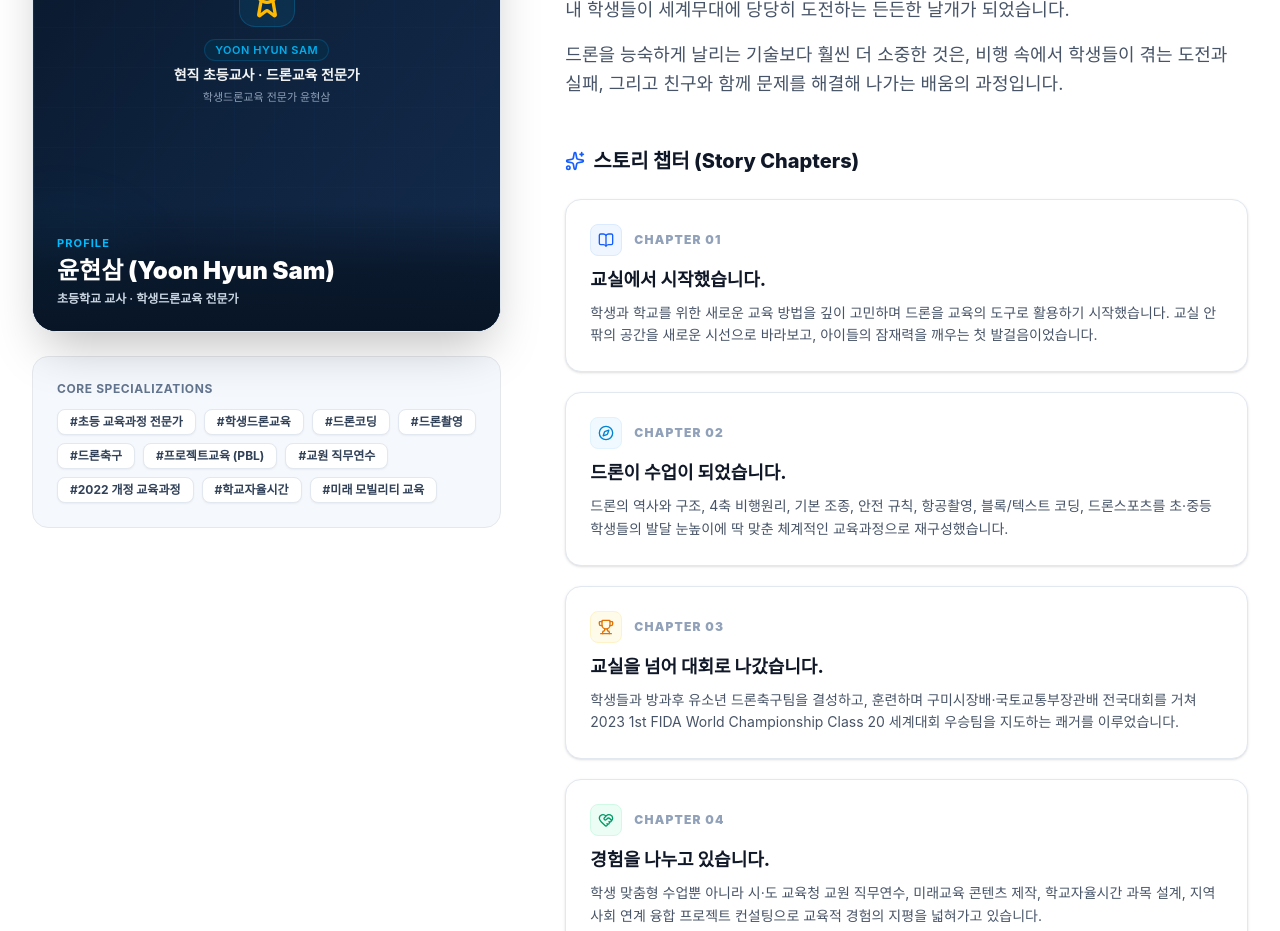
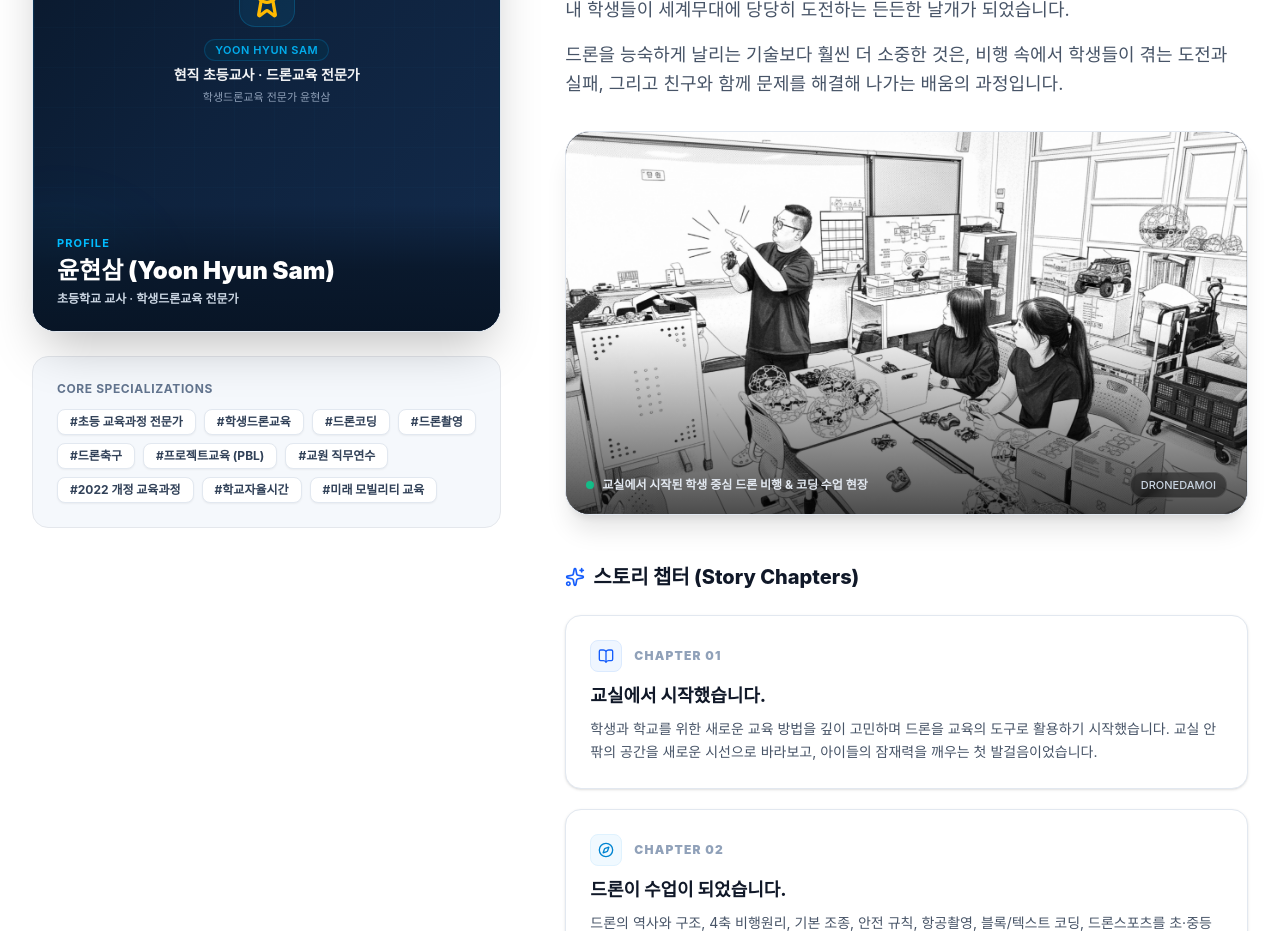
Before and after one commit to gustka0330/dronedamoi, a Next.js app: page /about in a window 1280 px wide. Shown: the part 940-1871 px from the top of the page. Built offline with nearby package versions, Linux system fonts and the light colour scheme.

Commit message:
feat: add classroom drone instruction sketch photo with chalkboard focus to about page

```diff
--- a/src/app/about/page.tsx
+++ b/src/app/about/page.tsx
@@ -163,6 +163,34 @@ export default function AboutPage() {
                     비행 속에서 학생들이 겪는 도전과 실패, 그리고 친구와 함께 문제를 해결해 나가는 배움의 과정입니다.
                   </p>
                 </div>
+
+                {/* Classroom Drone Class Illustration Showcase */}
+                <div className="mt-8 relative rounded-3xl overflow-hidden border border-slate-200 shadow-xl bg-slate-950 group">
+                  <div className="relative aspect-[16/9] w-full">
+                    <ImageWithFallback
+                      src="/images/about-classroom.jpg"
+                      alt="드론 교육 수업 현장 - 칠판과 드론 비행원리 설명"
+                      fill
+                      sizes="(max-width: 1024px) 100vw, 60vw"
+                      className="object-cover object-[25%_25%] group-hover:scale-105 transition-transform duration-500"
+                      fallbackCategory="CLASSROOM"
+                      fallbackTitle="드론 교육 현장 스케치"
+                      fallbackIcon="drone"
+                    />
+                    <div className="absolute inset-0 bg-gradient-to-t from-black/70 via-transparent to-transparent pointer-events-none" />
+                    <div className="absolute bottom-4 left-5 right-5 text-white flex items-center justify-between">
+                      <div className="flex items-center gap-2">
+                        <span className="w-2 h-2 rounded-full bg-emerald-400 animate-pulse" />
+                        <span className="text-xs font-bold text-slate-200">
+                          교실에서 시작된 학생 중심 드론 비행 & 코딩 수업 현장
+                        </span>
+                      </div>
+                      <span className="text-[11px] font-medium text-slate-300 hidden sm:inline-block bg-black/40 backdrop-blur-xs px-2.5 py-1 rounded-full border border-white/10">
+                        DRONEDAMOI
+                      </span>
+                    </div>
+                  </div>
+                </div>
               </div>
 
               {/* 4 Story Chapters */}
```
Also changed, not shown: public/images/about-classroom.jpg (added).
